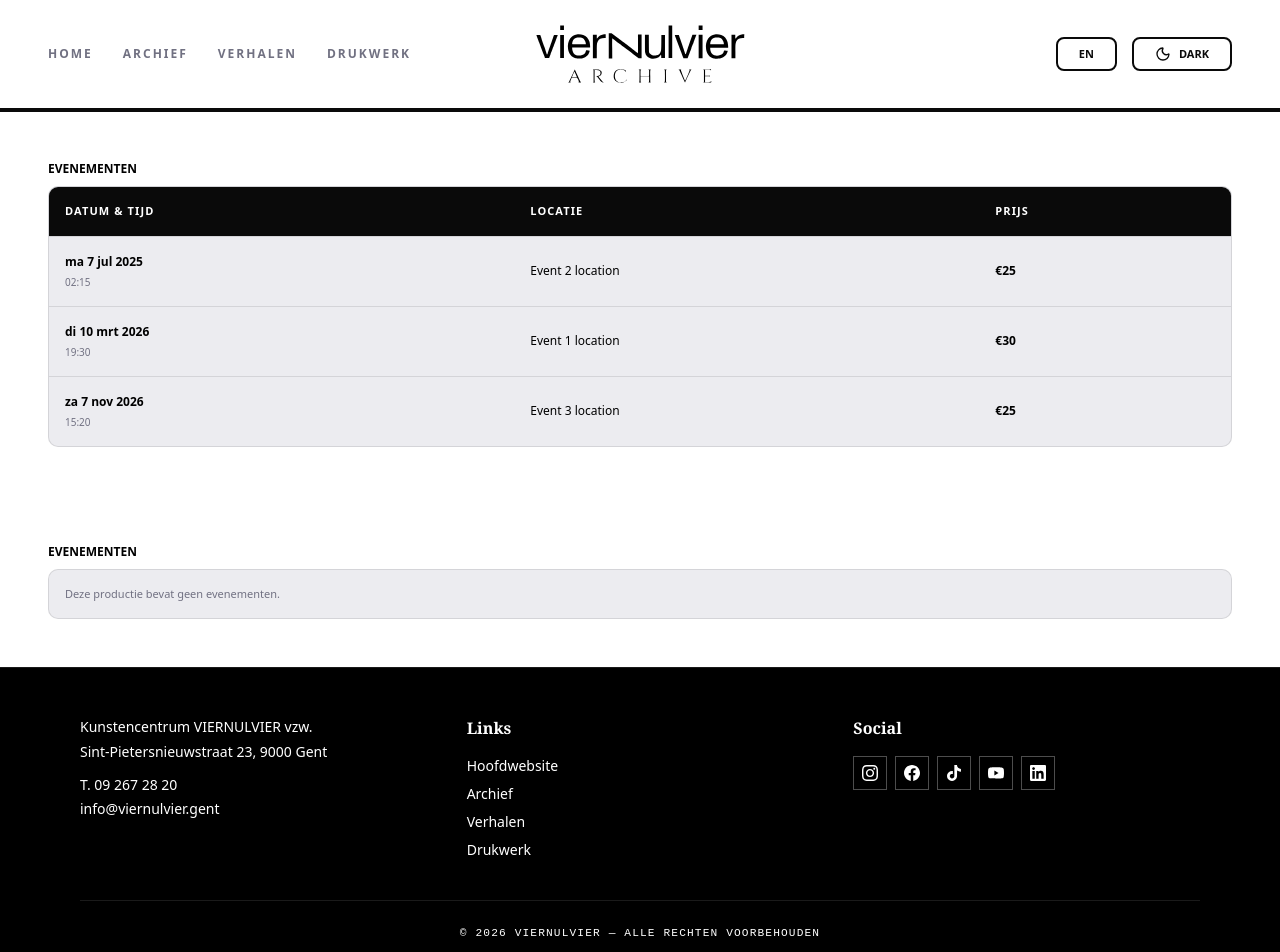
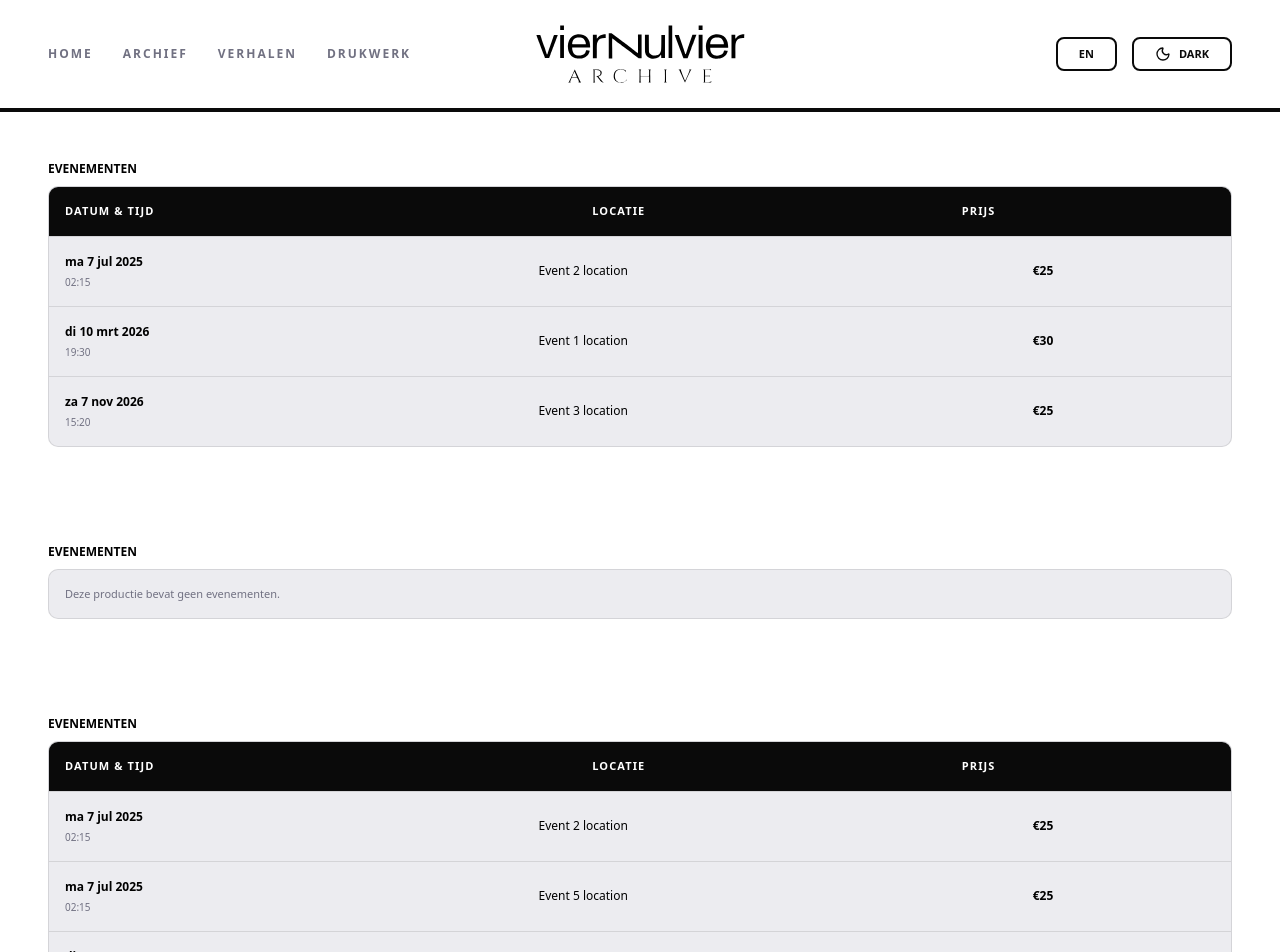
Before and after one commit to SELab-2/viernulvier-4, a Nuxt app in the folder frontend/: page /tempShowcase in a window 1280 px wide. Shown: the top 952 px of the page. Built offline with nearby package versions, Linux system fonts and the light colour scheme.

Commit message:
scrollable with more than 3 events

```diff
--- a/frontend/app/components/production/EventTable.vue
+++ b/frontend/app/components/production/EventTable.vue
@@ -2,6 +2,7 @@
  * A reusable event table component, displays events belonging to a specific production in a table, includes:
  *  - Time, location, price displayed per event
  *  - Sorting of events
+ *  - Scrollable when there are more than 3 events
  *
  * Usage:
  * TODO
@@ -34,7 +35,6 @@ const formatTime = (date: Date) => {
 const sortedEvents = computed(() => { // function to sort the events, oldest first
   return [...props.events].sort((a, b) => a.date.getTime() - b.date.getTime())
 })
-//TODO: wat met super veel events?
 </script>
 
 <template>
@@ -58,6 +58,10 @@ const sortedEvents = computed(() => { // function to sort the events, oldest fir
         </tr>
         </thead>
 
+      </table>
+
+      <div class="overflow-y-auto max-h-[15rem]">
+        <table class="w-full">
         <!-- Body -->
           <tbody>
             <tr
@@ -92,6 +96,7 @@ const sortedEvents = computed(() => { // function to sort the events, oldest fir
           </tbody>
         </table>
       </div>
+    </div>
 
     <!-- Empty table -->
     <div
--- a/frontend/app/pages/tempShowcase.vue
+++ b/frontend/app/pages/tempShowcase.vue
@@ -2,7 +2,7 @@
 import EventTable from "../components/production/EventTable.vue";
 import type {EventItem} from "../types/EventItem";
 
-const events1 = [
+const events1 = [ // 3 events
   {
     id: '1',
     date: new Date(2026, 2, 10, 19, 30),
@@ -23,7 +23,46 @@ const events1 = [
   }
 ]
 
-const events2: EventItem[] = []
+const events2: EventItem[] = [] // no events
+
+const events3 = [ // more than 3 events
+  {
+    id: '1',
+    date: new Date(2026, 2, 10, 19, 30),
+    location: 'Event 1 location',
+    price: '€30'
+  },
+  {
+    id: '2',
+    date: new Date(2025, 6, 7, 2, 15),
+    location: 'Event 2 location',
+    price: '€25'
+  },
+  {
+    id: '3',
+    date: new Date(2026, 10, 7, 15, 20),
+    location: 'Event 3 location',
+    price: '€25'
+  },
+  {
+    id: '4',
+    date: new Date(2026, 2, 10, 19, 30),
+    location: 'Event 4 location',
+    price: '€30'
+  },
+  {
+    id: '5',
+    date: new Date(2025, 6, 7, 2, 15),
+    location: 'Event 5 location',
+    price: '€25'
+  },
+  {
+    id: '6',
+    date: new Date(2026, 10, 7, 15, 20),
+    location: 'Event 6 location',
+    price: '€25'
+  }
+]
 </script>
 
 <template>
@@ -33,6 +72,9 @@ const events2: EventItem[] = []
   <div class="p-8">
     <EventTable :events="events2" />
   </div>
+  <div class="p-8">
+    <EventTable :events="events3" />
+  </div>
 </template>
 
 <style scoped>
```
Lines whose indentation alone changed are shown as unchanged.
